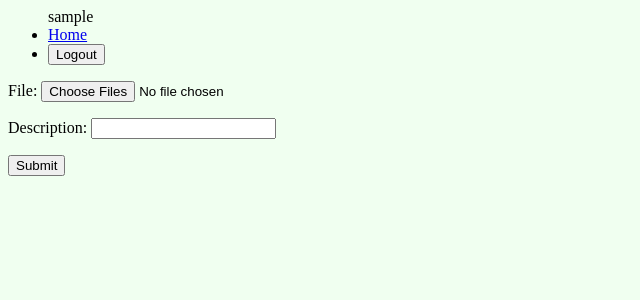
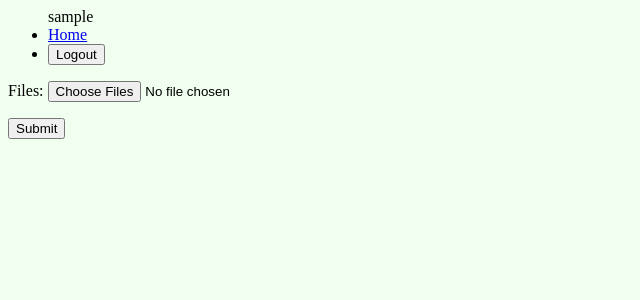
Before and after one commit to tnibert/Camelot, a Django app: page /album/1/upload_photos/ in a window 1280 px wide. Shown: the top 300 px of the page, without its empty margins (0-640 px from the left). Run offline with Django 3.2, Linux system fonts and the light colour scheme; a user stored in the database is signed in; tables that the repository leaves empty hold one stand-in row (values such as "Sample post"); some libraries are stand-ins or nearby versions.

Commit message:
removed description field from upload form

```diff
--- a/camelot/static/js/photoupload.js
+++ b/camelot/static/js/photoupload.js
@@ -9,8 +9,8 @@ $(document).ready(function(){
     $("form").on('submit', function (e) {
         var photos = new FormData(this);
 
-        console.log($('#id_description')[0].value);
-        var inputdesc = $('#id_description')[0].value;
+        //console.log($('#id_description')[0].value);
+        var inputdesc = "" //$('#id_description')[0].value;
 
         var albumid = document.getElementById("albumid").value;
 
--- a/camelot/templates/camelot/uploadphoto.html
+++ b/camelot/templates/camelot/uploadphoto.html
@@ -8,15 +8,8 @@
 <script src="{% static 'js/photoupload.js' %}"></script>
 <form id="uploadphotosform" method="post" enctype='multipart/form-data'>
     {# todo: change to type=image #}
-    <p><label for="id_file">File:</label> <input type="file" name="file" required="" id="id_file" multiple></p>
+    <p><label for="id_file">Files:</label> <input type="file" name="file" required="" id="id_file" multiple></p>
     {% csrf_token %}
-    <div id="forms">
-
-        {# form.as_p #}
-        <p><label for="id_description">Description:</label> <input type="text" name="description" maxlength="150" id="id_description"></p>
-
-
-    </div>
 
     <input id="sendupload" type="submit" value="Submit" />
 </form>
```
